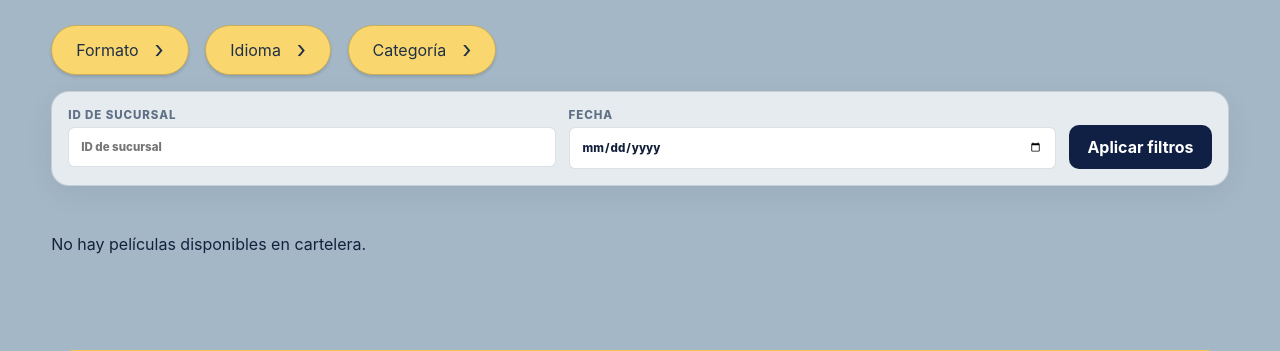
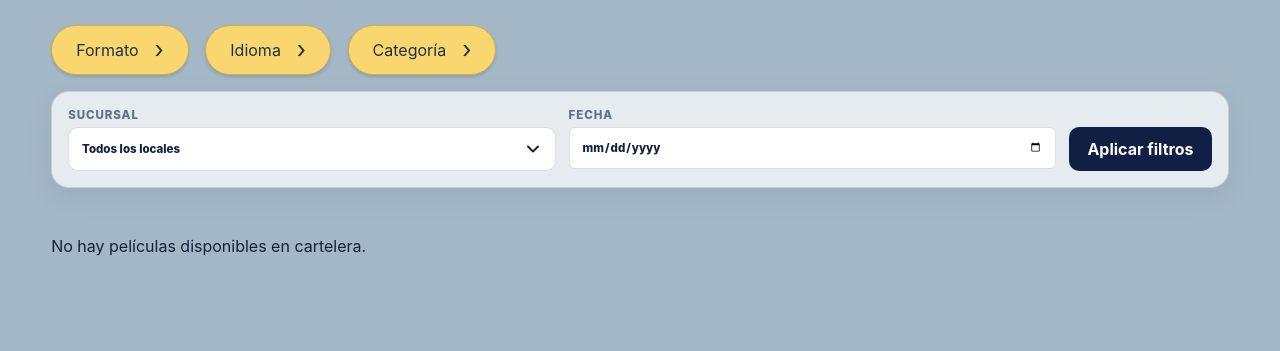
Before and after one commit to Kuperph7/cine-paradiso-web, a Flask app: page /configuracion/categoria in a window 1280 px wide. Shown: the part 821-1172 px from the top of the page. Run offline with Flask 3, Linux system fonts and the light colour scheme.

Commit message:
Implementa seleccion de sucursales en cartelera

```diff
--- a/app/routes/cliente.py
+++ b/app/routes/cliente.py
@@ -142,6 +142,11 @@ def cartelera():
     local_id = request.args.get("local_id", "").strip()
     fecha = request.args.get("fecha", "").strip()
 
+    locales = [
+        {"id": 1, "nombre": "Cine Paradiso Centro"},
+        {"id": 2, "nombre": "Cine Paradiso Norte"},
+        {"id": 3, "nombre": "Cine Paradiso Puerto"}
+    ]
     parametros = {}
 
     if local_id:
@@ -178,6 +183,7 @@ def cartelera():
         error=error,
         local_id=local_id,
         fecha=fecha,
+        locales=locales,
     )
 
 
--- a/app/templates/cliente/cartelera.html
+++ b/app/templates/cliente/cartelera.html
@@ -46,14 +46,17 @@
 <form class="movie-filters" method="get" aria-label="Filtros de cartelera">
 
     <label>
-        <span>ID de sucursal</span>
-        <input
-            type="number"
-            name="local_id"
-            min="1"
-            value="{{ local_id }}"
-            placeholder="ID de sucursal"
-        >
+        <span>Sucursal</span>
+
+        <select name="local_id">
+            <option value="">Todos los locales</option>
+            {% for local in locales %}
+                <option value="{{ local.id }}"
+                    {% if local.id|string == local_id|string %}selected{% endif %}>
+                    {{ local.nombre }}
+                </option>
+            {% endfor %}
+        </select>
     </label>
 
     <label>
```
